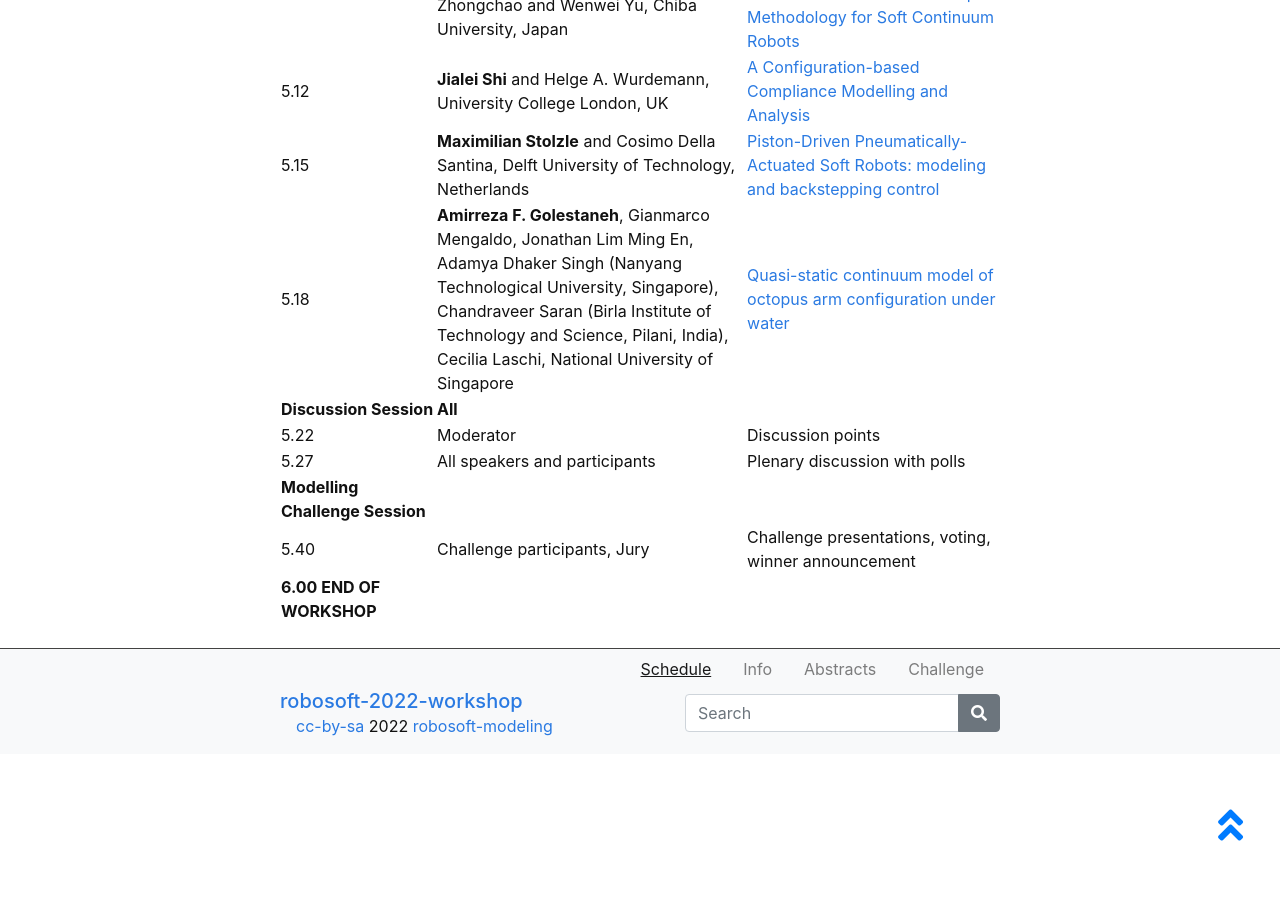
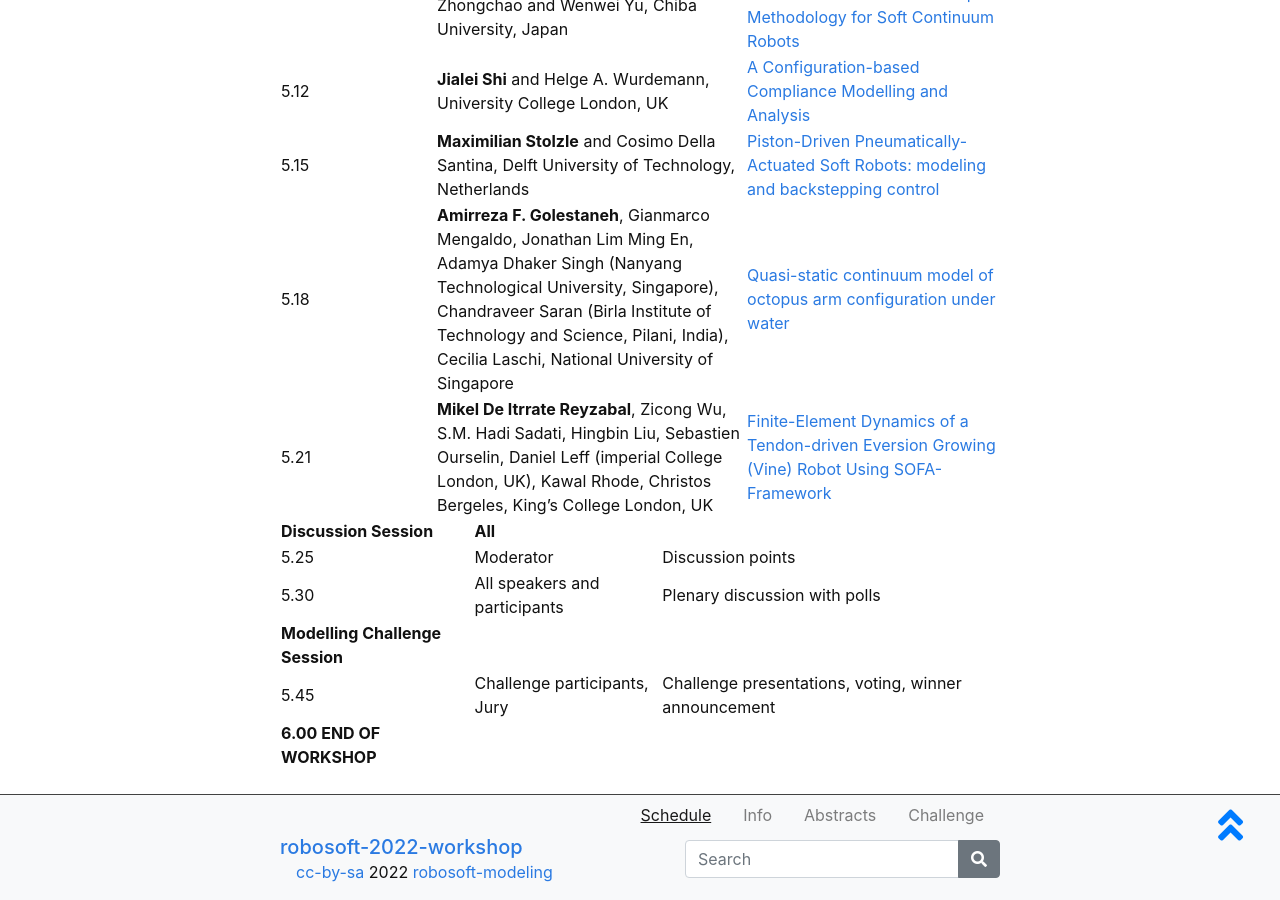
Before and after one commit to robosoft-modeling/robosoft-2022-workshop, a Jekyll site: the page built from content/1-schedule.md, in a window 1280 px wide and 900 px high, scrolled down 1267 px. Built offline with Jekyll 4.4.1, drawn with Linux system fonts in a browser that asks for light colours.

Commit message:
Update 1-schedule.md

```diff
--- a/content/1-schedule.md
+++ b/content/1-schedule.md
@@ -32,9 +32,11 @@ Time (GMT) | Speaker | Topic
 5.12    | __Jialei Shi__ and Helge A. Wurdemann, University College London, UK | [A Configuration-based Compliance Modelling and Analysis](https://github.com/robosoft-modeling/robosoft-2022-workshop/blob/main/images/abstracts/shi_wurdemann.pdf)
 5.15    | __Maximilian Stolzle__ and Cosimo Della Santina, Delft University of Technology, Netherlands | [Piston-Driven Pneumatically-Actuated Soft Robots: modeling and backstepping control](https://github.com/robosoft-modeling/robosoft-2022-workshop/blob/main/images/abstracts/stolzle_santina.pdf)
 5.18    | __Amirreza F. Golestaneh__, Gianmarco Mengaldo, Jonathan Lim Ming En, Adamya Dhaker Singh (Nanyang Technological University, Singapore), Chandraveer Saran (Birla Institute of Technology and Science, Pilani, India), Cecilia Laschi, National University of Singapore | [Quasi-static continuum model of octopus arm configuration under water](https://github.com/robosoft-modeling/robosoft-2022-workshop/blob/main/images/abstracts/golenasteh_etal.pdf)
+5.21    | __Mikel De Itrrate Reyzabal__, Zicong Wu, S.M. Hadi Sadati, Hingbin Liu, Sebastien Ourselin, Daniel Leff (imperial College London, UK), Kawal Rhode, Christos Bergeles, King's College London, UK| [Finite-Element Dynamics of a Tendon-driven Eversion Growing (Vine) Robot Using SOFA-Framework](https://github.com/robosoft-modeling/robosoft-2022-workshop/blob/main/images/abstracts/De_Iturrate_Reyzabal_etal.pdf)
+
 **Discussion Session** | **All** |
-5.22    | Moderator                           | Discussion points
-5.27    | All speakers and participants       | Plenary discussion with polls
+5.25    | Moderator                           | Discussion points
+5.30    | All speakers and participants       | Plenary discussion with polls
 **Modelling Challenge Session** | |
-5.40    | Challenge participants, Jury        | Challenge presentations, voting, winner announcement |
+5.45    | Challenge participants, Jury        | Challenge presentations, voting, winner announcement |
 **6.00 END OF WORKSHOP** | |
```
